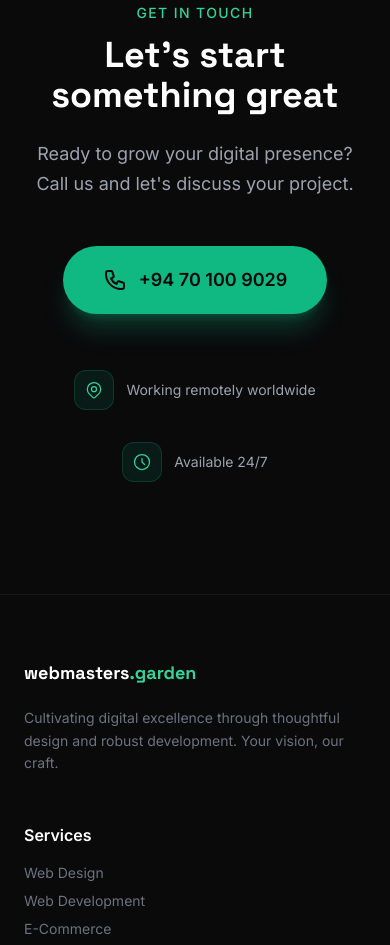
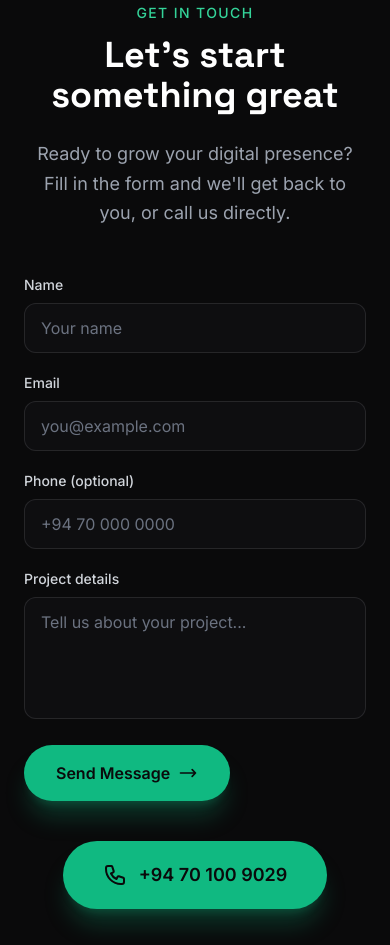
Before and after one commit to nadith-real/Web-Masters-garden, a plain HTML site: page index.html in a window 390 px wide. Shown: the part 8767-9712 px from the top of the page. Drawn offline with nearby package versions, Linux system fonts and the light colour scheme.

Commit message:
Fix Google Ads policy compliance: repair CTA links and add contact form
- Replace phone-link CTA destinations (Get a Quote, Start Your
  Project, Let's Talk) with smooth-scroll #contact anchors so
  Google Ads crawlers no longer flag 'Destination Not Working'
- Keep the phone button and footer link on tel:+94701009029
- Add a functional Name/Email/Phone/Message contact form in the
  #contact section with client-side validation and feedback
- Verified privacy.html and terms.html are fully functional and
  that the cookie banner links to privacy.html

```diff
--- a/index.html
+++ b/index.html
@@ -210,7 +210,7 @@
           <a href="#process" class="nav-link text-sm font-medium text-gray-300 hover:text-white transition-colors">Process</a>
           <a href="#work" class="nav-link text-sm font-medium text-gray-300 hover:text-white transition-colors">Work</a>
           <a href="#about" class="nav-link text-sm font-medium text-gray-300 hover:text-white transition-colors">About</a>
-          <a href="tel:+94701009029" class="btn-primary px-5 py-2.5 rounded-full bg-garden-500 hover:bg-garden-400 text-dark-900 font-semibold text-sm transition-all shadow-lg shadow-garden-500/25 hover:shadow-garden-500/40">
+          <a href="#contact" class="btn-primary px-5 py-2.5 rounded-full bg-garden-500 hover:bg-garden-400 text-dark-900 font-semibold text-sm transition-all shadow-lg shadow-garden-500/25 hover:shadow-garden-500/40">
             Get a Quote
           </a>
         </div>
@@ -231,7 +231,7 @@
         <a href="#process" class="block text-gray-300 hover:text-white font-medium">Process</a>
         <a href="#work" class="block text-gray-300 hover:text-white font-medium">Work</a>
         <a href="#about" class="block text-gray-300 hover:text-white font-medium">About</a>
-        <a href="tel:+94701009029" class="inline-block mt-2 px-5 py-2.5 rounded-full bg-garden-500 text-dark-900 font-semibold text-sm">Get a Quote</a>
+        <a href="#contact" class="inline-block mt-2 px-5 py-2.5 rounded-full bg-garden-500 text-dark-900 font-semibold text-sm">Get a Quote</a>
       </div>
     </div>
   </nav>
@@ -261,7 +261,7 @@
         </p>
 
         <div class="flex flex-wrap gap-4">
-          <a href="tel:+94701009029" class="btn-primary inline-flex items-center gap-2 px-8 py-4 rounded-full bg-garden-500 hover:bg-garden-400 text-dark-900 font-semibold text-base transition-all shadow-xl shadow-garden-500/25 hover:shadow-garden-500/40">
+          <a href="#contact" class="btn-primary inline-flex items-center gap-2 px-8 py-4 rounded-full bg-garden-500 hover:bg-garden-400 text-dark-900 font-semibold text-base transition-all shadow-xl shadow-garden-500/25 hover:shadow-garden-500/40">
             Start Your Project
             <svg class="w-5 h-5" fill="none" stroke="currentColor" viewBox="0 0 24 24">
               <path stroke-linecap="round" stroke-linejoin="round" stroke-width="2" d="M17 8l4 4m0 0l-4 4m4-4H3"></path>
@@ -636,7 +636,7 @@
         <div class="relative z-10">
           <h2 class="font-display text-3xl sm:text-4xl font-bold text-white mb-4">Ready to grow your digital presence?</h2>
           <p class="text-gray-400 text-lg mb-8 max-w-xl mx-auto">Let's plant the seeds of your next great website. Book a free discovery call today.</p>
-          <a href="tel:+94701009029" class="btn-primary inline-flex items-center gap-2 px-8 py-4 rounded-full bg-garden-500 hover:bg-garden-400 text-dark-900 font-semibold transition-all shadow-xl shadow-garden-500/25">
+          <a href="#contact" class="btn-primary inline-flex items-center gap-2 px-8 py-4 rounded-full bg-garden-500 hover:bg-garden-400 text-dark-900 font-semibold transition-all shadow-xl shadow-garden-500/25">
             Let's Talk
             <svg class="w-5 h-5" fill="none" stroke="currentColor" viewBox="0 0 24 24">
               <path stroke-linecap="round" stroke-linejoin="round" stroke-width="2" d="M17 8l4 4m0 0l-4 4m4-4H3"></path>
@@ -654,8 +654,44 @@
         <p class="text-garden-400 font-medium text-sm tracking-widest uppercase mb-3">Get in Touch</p>
         <h2 class="font-display text-4xl sm:text-5xl font-bold text-white mb-6">Let's start something great</h2>
         <p class="text-gray-400 text-lg mb-12 leading-relaxed max-w-2xl mx-auto">
-          Ready to grow your digital presence? Call us and let's discuss your project.
+          Ready to grow your digital presence? Fill in the form and we'll get back to you, or call us directly.
         </p>
+
+        <form id="contactForm" class="max-w-xl mx-auto mb-10 text-left">
+          <div class="grid sm:grid-cols-2 gap-5">
+            <div>
+              <label for="cf-name" class="block text-sm font-medium text-gray-300 mb-2">Name</label>
+              <input id="cf-name" name="name" type="text" required
+                class="w-full px-4 py-3 rounded-xl bg-dark-800/60 border border-white/10 focus:border-garden-500 focus:ring-1 focus:ring-garden-500 outline-none text-white placeholder-gray-500 transition"
+                placeholder="Your name" />
+            </div>
+            <div>
+              <label for="cf-email" class="block text-sm font-medium text-gray-300 mb-2">Email</label>
+              <input id="cf-email" name="email" type="email" required
+                class="w-full px-4 py-3 rounded-xl bg-dark-800/60 border border-white/10 focus:border-garden-500 focus:ring-1 focus:ring-garden-500 outline-none text-white placeholder-gray-500 transition"
+                placeholder="you@example.com" />
+            </div>
+          </div>
+          <div class="mt-5">
+            <label for="cf-phone" class="block text-sm font-medium text-gray-300 mb-2">Phone (optional)</label>
+            <input id="cf-phone" name="phone" type="tel"
+              class="w-full px-4 py-3 rounded-xl bg-dark-800/60 border border-white/10 focus:border-garden-500 focus:ring-1 focus:ring-garden-500 outline-none text-white placeholder-gray-500 transition"
+              placeholder="+94 70 000 0000" />
+          </div>
+          <div class="mt-5">
+            <label for="cf-message" class="block text-sm font-medium text-gray-300 mb-2">Project details</label>
+            <textarea id="cf-message" name="message" rows="4" required
+              class="w-full px-4 py-3 rounded-xl bg-dark-800/60 border border-white/10 focus:border-garden-500 focus:ring-1 focus:ring-garden-500 outline-none text-white placeholder-gray-500 resize-none transition"
+              placeholder="Tell us about your project..."></textarea>
+          </div>
+          <button type="submit" class="btn-primary mt-5 inline-flex items-center gap-2 px-8 py-4 rounded-full bg-garden-500 hover:bg-garden-400 text-dark-900 font-semibold transition-all shadow-xl shadow-garden-500/25 hover:shadow-garden-500/40">
+            Send Message
+            <svg class="w-5 h-5" fill="none" stroke="currentColor" viewBox="0 0 24 24">
+              <path stroke-linecap="round" stroke-linejoin="round" stroke-width="2" d="M17 8l4 4m0 0l-4 4m4-4H3"></path>
+            </svg>
+          </button>
+          <p id="cf-status" class="sr-only" role="status" aria-live="polite"></p>
+        </form>
 
         <a href="tel:+94701009029" class="btn-primary inline-flex items-center gap-3 px-10 py-5 rounded-full bg-garden-500 hover:bg-garden-400 text-dark-900 font-semibold text-lg transition-all shadow-xl shadow-garden-500/25 hover:shadow-garden-500/40 mb-10">
           <svg class="w-6 h-6" fill="none" stroke="currentColor" viewBox="0 0 24 24">
@@ -796,6 +832,22 @@
         cookieNotice.classList.add('hidden');
       });
     }
+
+    // Contact form — graceful feedback (no backend configured)
+    const contactForm = document.getElementById('contactForm');
+    if (contactForm) {
+      contactForm.addEventListener('submit', (e) => {
+        e.preventDefault();
+        const status = document.getElementById('cf-status');
+        status.textContent = 'Thank you! We will call you back shortly.';
+        status.classList.remove('sr-only');
+        contactForm.reset();
+        setTimeout(() => {
+          status.classList.add('sr-only');
+          status.textContent = '';
+        }, 5000);
+      });
+    }
   </script>
 </body>
 </html>
```
